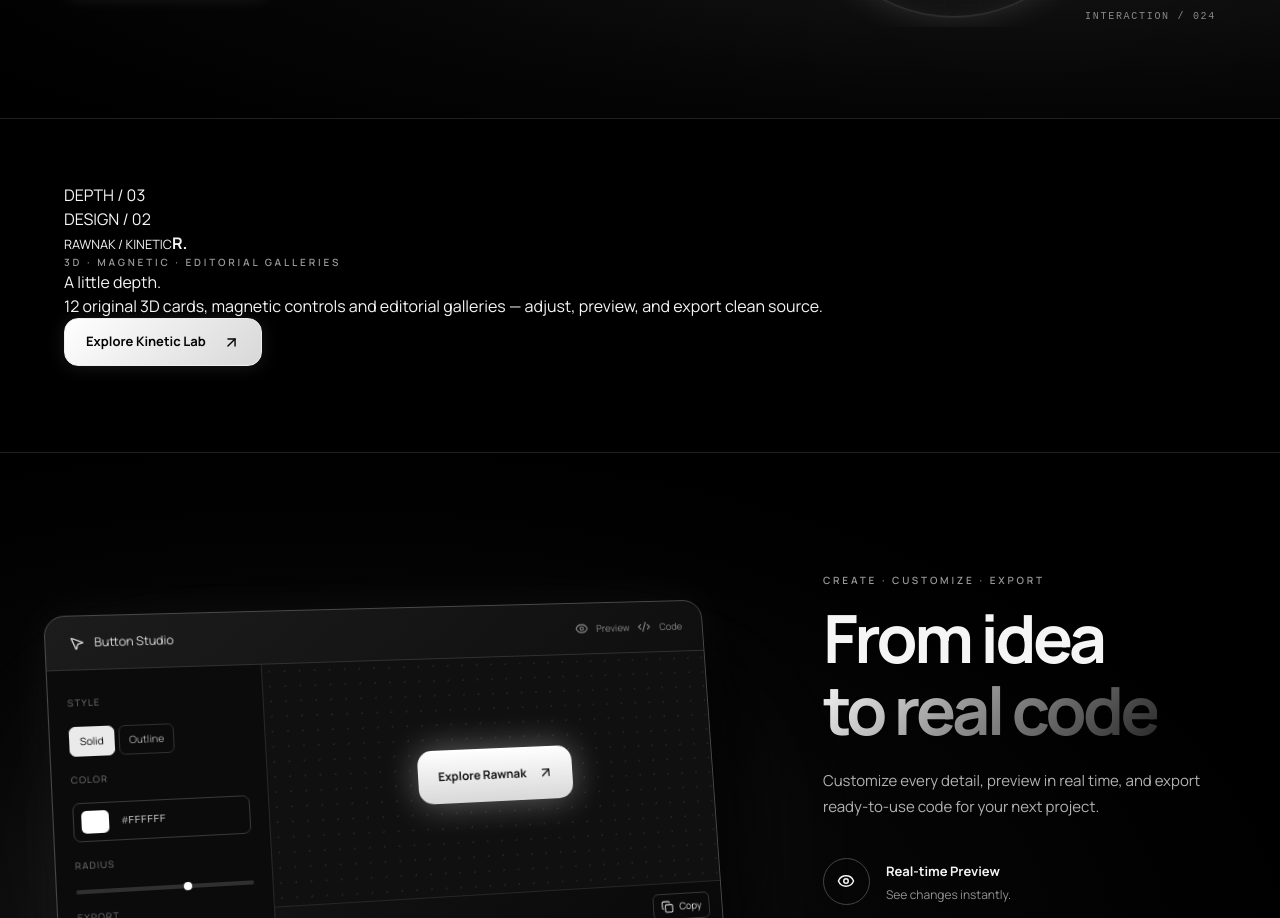
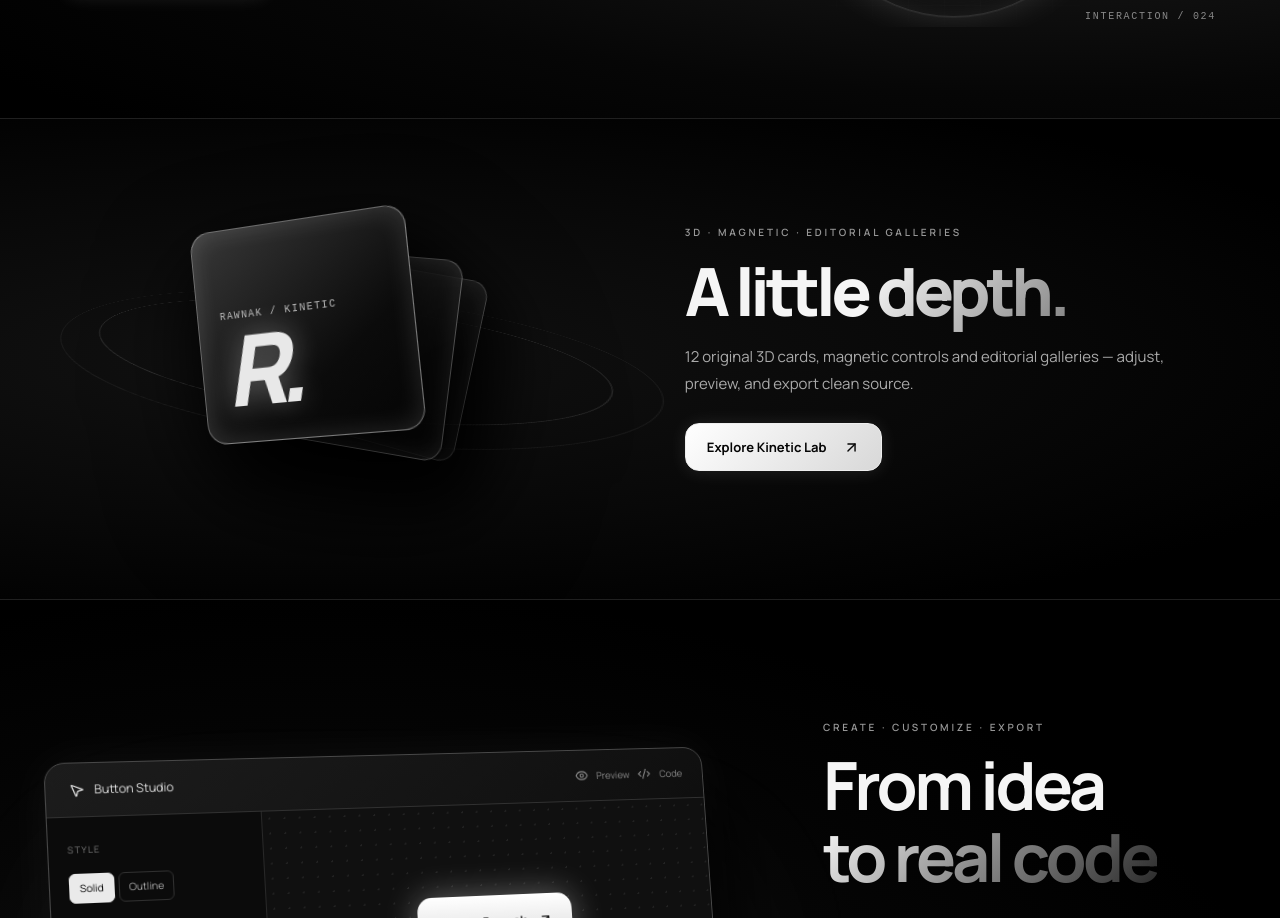
Before and after one commit to altaqawy/rawnak, a Next.js app: page /en/tools in a window 1280 px wide. Shown: the part 2288-3206 px from the top of the page. Built offline with nearby package versions, Linux system fonts and the light colour scheme; no server answers.

Commit message:
style(tools): add premium monochrome kinetic cards hero section

```diff
--- a/components/tools/tools-theme.css
+++ b/components/tools/tools-theme.css
@@ -332,3 +332,23 @@
 @keyframes rt-disc-float{0%,100%{transform:translateY(0)}50%{transform:translateY(-18px)}}
 @media(max-width:800px){.rt-interaction-teaser-inner{grid-template-columns:1fr}.rt-interaction-demo{max-width:480px;width:100%;margin-inline:auto;height:270px}}
 @media(prefers-reduced-motion:reduce){.rt-interaction-disc{animation:none!important}}
+
+
+/* Kinetic teaser — original depth illustration. */
+.rt-kinetic-teaser{overflow:hidden;background:radial-gradient(ellipse at 24% 50%,#ffffff12,#080808 50%,#000 85%)}
+.rt-kinetic-inner{display:grid;grid-template-columns:1fr 1fr;gap:clamp(35px,7vw,100px);align-items:center;min-height:330px}
+.rt-kinetic-art{position:relative;height:320px;perspective:700px;filter:drop-shadow(0 35px 45px #000c)}
+.rt-kinetic-wire{position:absolute;inset:20px 0;border-radius:50%;border:1px solid #ffffff22;transform:rotateX(69deg) rotateZ(24deg)}
+.rt-wire-two{inset:-20px -40px;border-color:#ffffff11}
+.rt-kinetic-panel{position:absolute;top:52px;left:27%;height:210px;width:215px;border:1px solid #ffffff65;border-radius:20px;background:linear-gradient(140deg,#383838,#0b0b0b 66%,#050505);display:flex;flex-direction:column;justify-content:flex-end;padding:23px;box-shadow:inset 0 0 24px #fff2,20px 30px 60px #000b}
+.rt-kinetic-panel-back{transform:translate3d(77px,11px,-130px) rotateY(-22deg) rotateZ(12deg);opacity:.6}
+.rt-kinetic-panel-mid{transform:translate3d(40px,5px,-54px) rotateY(-18deg) rotateZ(7deg);opacity:.8}
+.rt-kinetic-panel-front{transform:translate3d(-10px,-9px,30px) rotateY(-13deg) rotateZ(-6deg);animation:rt-hover 8s ease-in-out infinite}
+.rt-kinetic-panel span,.rt-kinetic-panel small{font:10px ui-monospace,monospace;letter-spacing:.14em;color:#bbb}
+.rt-kinetic-panel-front strong{font-size:95px;font-style:italic;line-height:1;color:#e8e8e8;font-weight:750;letter-spacing:-.12em;text-shadow:0 0 28px #fff5}
+.rt-kinetic-content h2{font-size:clamp(40px,5.2vw,72px);font-weight:720;line-height:1.08;letter-spacing:-.065em;margin:15px 0 17px}
+.rt-kinetic-content h2 span{background:linear-gradient(130deg,#fff,#818181);background-clip:text;color:transparent}
+.rt-kinetic-content p{max-width:520px;line-height:1.78;color:#aaa;font-size:15px;margin-bottom:26px}
+@media(max-width:810px){.rt-kinetic-inner{grid-template-columns:1fr}.rt-kinetic-art{order:2;height:250px;transform:scale(.83);transform-origin:top center}.rt-kinetic-content{order:1}}
+@media(max-width:520px){.rt-kinetic-art{transform:scale(.72);height:210px}.rt-kinetic-panel{left:20%}}
+@media(prefers-reduced-motion:reduce){.rt-kinetic-panel-front{animation:none!important}}
```
